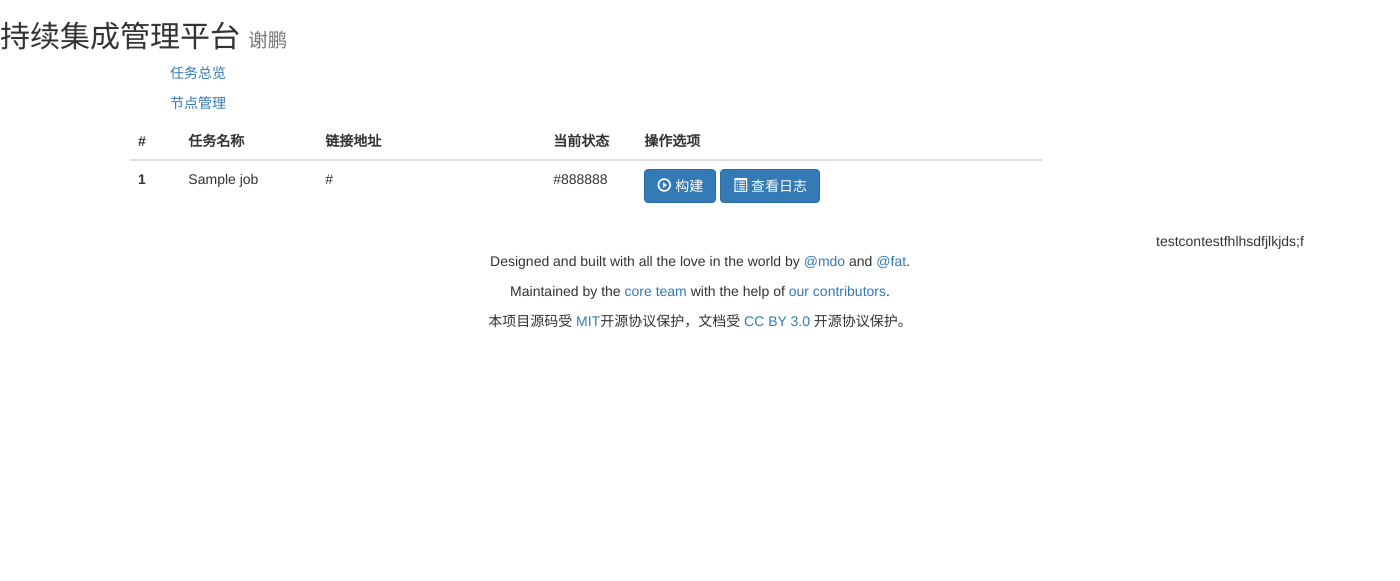
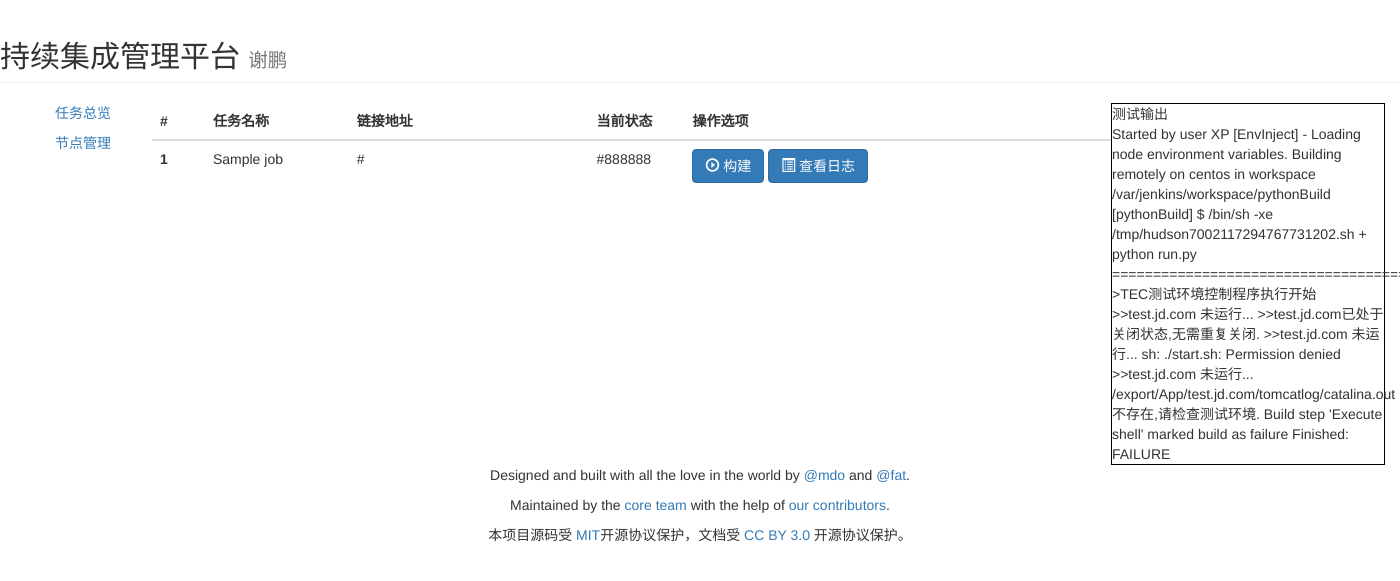
Before and after one commit to xpal0ne/toolsCollection, a Django app: template JenkinsDemo/jenkinsHandle/templates/index.html in a window 1400 px wide; the page is wider, and only the part inside the window is pictured. Shown: the top 581 px of that part. Run offline with Django 3.2, Linux system fonts and the light colour scheme; the template is opened without the code that fills it: most values are stand-ins (such as "Sample title", 1, 10 or a date in 2020); some libraries are stand-ins or nearby versions.

Commit message:
优化页面显示

```diff
--- a/JenkinsDemo/jenkinsHandle/templates/index.html
+++ b/JenkinsDemo/jenkinsHandle/templates/index.html
@@ -11,17 +11,18 @@
     <!—- 一次性导入所有Bootstrap的JavaScript插件（压缩版本） -->
     <script src="{% static "bootstrap-3.3.4-dist/js/bootstrap.min.js" %}"></script>
 {#    <div class="page-header">#}
-  <h2>持续集成管理平台 <small>谢鹏</small></h2>
+  <h2 class="page-header">持续集成管理平台 <small>谢鹏</small></h2>
 {#</div>#}
 </head>
 
 <body>
-<div class="container">
-<div style="float: left; width: 10% ">
+    <div class="container-fluid"" style="width: 100%">
+        <div class="row-fluid">
+            <div class="span2" style="float: left; width: 10% ">
                 <ul><a href="/index"> 任务总览</a></ul>
                 <ul><a href="/node">节点管理</a></ul>
             </div>
-<div style="width: 80%">
+            <div class="span6" style="float: left; width: 70%">
                 <table class="table">
                     <thead>
                         <tr>
@@ -53,20 +54,33 @@
                 </tbody>
              </table>
             </div>
-<div style="float: right;width: 10%">
-    testcontestfhlhsdfjlkjds;f
+            <div class="span3" style="float: left; width: 20%; height:100%; border: 1px solid #010202">
+                测试输出<br>
+                Started by user XP
+[EnvInject] - Loading node environment variables.
+Building remotely on centos in workspace /var/jenkins/workspace/pythonBuild
+[pythonBuild] $ /bin/sh -xe /tmp/hudson7002117294767731202.sh
++ python run.py
+=============================================
+>TEC测试环境控制程序执行开始
+>>test.jd.com 未运行...
+>>test.jd.com已处于关闭状态,无需重复关闭.
+>>test.jd.com 未运行...
+sh: ./start.sh: Permission denied
+>>test.jd.com 未运行...
+/export/App/test.jd.com/tomcatlog/catalina.out 不存在,请检查测试环境.
+Build step 'Execute shell' marked build as failure
+Finished: FAILURE
+            </div>
         </div>
     </div>
 </body>
-
-    <!-- Footer
-================================================== -->
+<!-- Footer================================================== -->
 <footer class="bs-docs-footer" role="contentinfo">
   <div class="container" style="text-align: center">
     <p>Designed and built with all the love in the world by <a href="https://twitter.com/mdo" target="_blank">@mdo</a> and <a href="https://twitter.com/fat" target="_blank">@fat</a>.</p>
     <p>Maintained by the <a href="https://github.com/orgs/twbs/people">core team</a> with the help of <a href="https://github.com/twbs/bootstrap/graphs/contributors">our contributors</a>.</p>
     <p>本项目源码受 <a rel="license" href="https://github.com/twbs/bootstrap/blob/master/LICENSE" target="_blank">MIT</a>开源协议保护，文档受 <a rel="license" href="https://creativecommons.org/licenses/by/3.0/" target="_blank">CC BY 3.0</a> 开源协议保护。</p>
-
   </div>
 </footer>
 </html>
```
Lines whose indentation alone changed are shown as unchanged.
